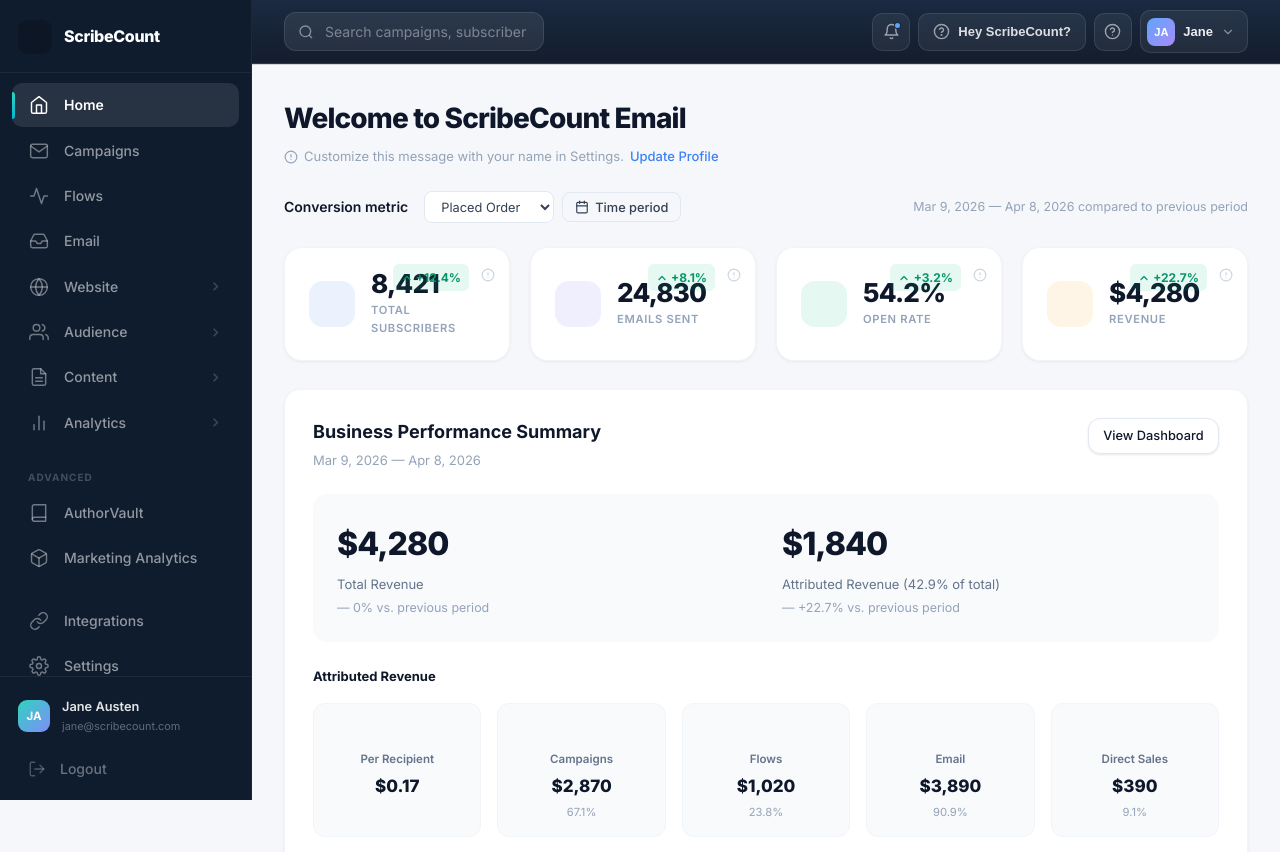
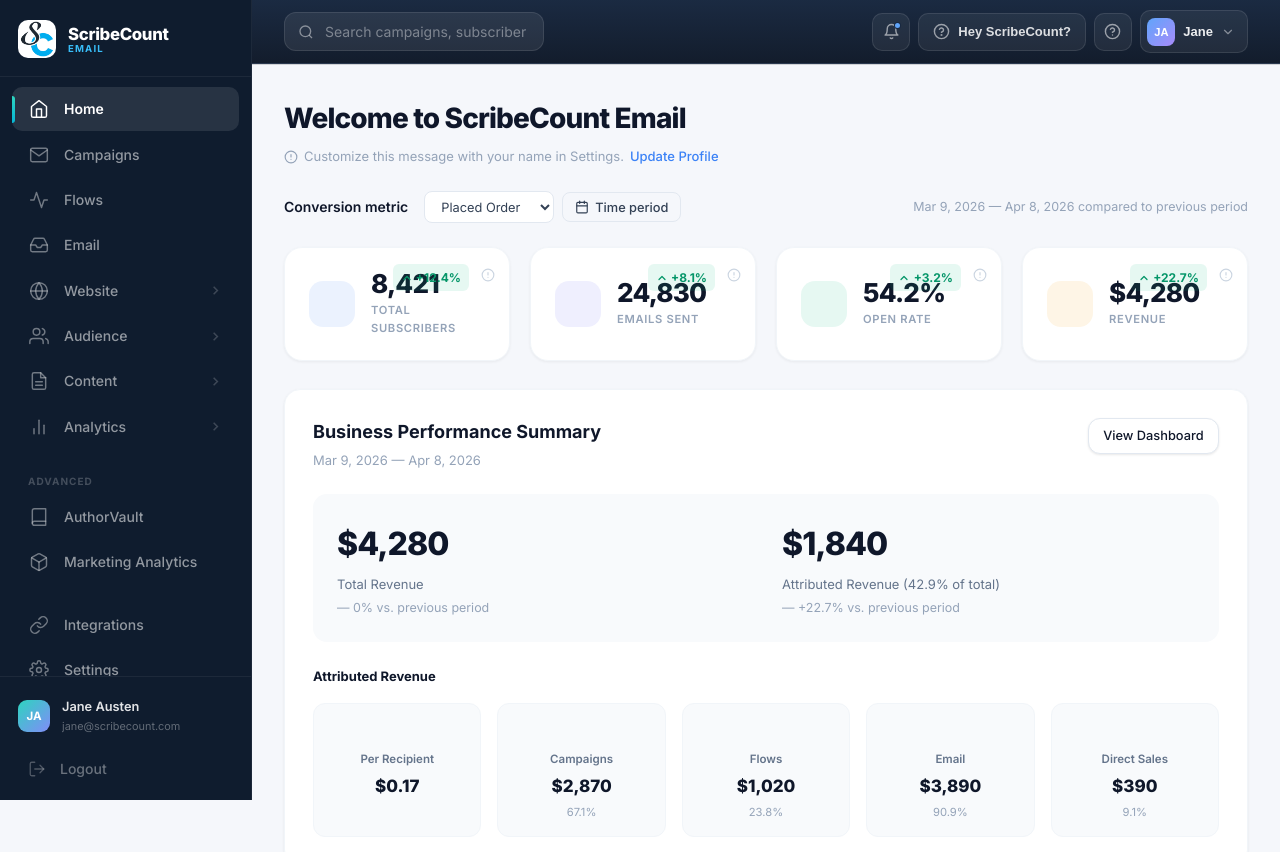
Before and after one commit to AzghanAhmad/SC-Email-Marketing, an Angular app in the folder frontend/: page /dashboard in a window 1280 px wide. Shown: the top 852 px of the page. Built offline with nearby package versions, Linux system fonts and the light colour scheme.

Commit message:
Logo Added

```diff
--- a/frontend/src/app/auth/login/login.component.ts
+++ b/frontend/src/app/auth/login/login.component.ts
@@ -14,13 +14,7 @@
         <div class="nav-inner">
           <a routerLink="/login" class="nav-logo">
             <span class="logo-mark">
-              <svg viewBox="0 0 36 36" fill="none">
-                <defs><linearGradient id="lg" x1="0%" y1="0%" x2="100%" y2="100%">
-                  <stop offset="0%" stop-color="#60a5fa"/><stop offset="50%" stop-color="#818cf8"/><stop offset="100%" stop-color="#a78bfa"/>
-                </linearGradient></defs>
-                <rect width="36" height="36" rx="10" fill="url(#lg)" opacity="0.2"/>
-                <path d="M10 12h16M10 17h10M10 22h13" stroke="url(#lg)" stroke-width="2.2" stroke-linecap="round"/>
-              </svg>
+              <img src="favicon_new.png" alt="ScribeCount" style="width:100%;height:100%;object-fit:contain;border-radius:8px;" />
             </span>
             <span class="logo-text">ScribeCount Email</span>
           </a>
--- a/frontend/src/app/auth/signup/signup.component.ts
+++ b/frontend/src/app/auth/signup/signup.component.ts
@@ -14,13 +14,7 @@
         <div class="nav-inner">
           <a routerLink="/login" class="nav-logo">
             <span class="logo-mark">
-              <svg viewBox="0 0 36 36" fill="none">
-                <defs><linearGradient id="lg" x1="0%" y1="0%" x2="100%" y2="100%">
-                  <stop offset="0%" stop-color="#60a5fa"/><stop offset="50%" stop-color="#818cf8"/><stop offset="100%" stop-color="#a78bfa"/>
-                </linearGradient></defs>
-                <rect width="36" height="36" rx="10" fill="url(#lg)" opacity="0.2"/>
-                <path d="M10 12h16M10 17h10M10 22h13" stroke="url(#lg)" stroke-width="2.2" stroke-linecap="round"/>
-              </svg>
+              <img src="favicon_new.png" alt="ScribeCount" style="width:100%;height:100%;object-fit:contain;border-radius:8px;" />
             </span>
             <span class="logo-text">ScribeCount Email</span>
           </a>
--- a/frontend/src/app/layout/sidebar/sidebar.component.ts
+++ b/frontend/src/app/layout/sidebar/sidebar.component.ts
@@ -27,19 +27,12 @@
       <!-- Logo -->
       <div class="sidebar-logo">
         <div class="logo-mark">
-          <svg viewBox="0 0 36 36" fill="none">
-            <defs>
-              <linearGradient id="slg" x1="0%" y1="0%" x2="100%" y2="100%">
-                <stop offset="0%" stop-color="#60a5fa"/>
-                <stop offset="50%" stop-color="#818cf8"/>
-                <stop offset="100%" stop-color="#a78bfa"/>
-              </linearGradient>
-            </defs>
-            <rect width="36" height="36" rx="10" fill="url(#slg)" opacity="0.2"/>
-            <path d="M10 12h16M10 17h10M10 22h13" stroke="url(#slg)" stroke-width="2.2" stroke-linecap="round"/>
-          </svg>
+          <img src="favicon_new.png" alt="ScribeCount" />
         </div>
-        <span class="logo-text">ScribeCount</span>
+        <div class="logo-text-group">
+          <span class="logo-text">ScribeCount</span>
+          <span class="logo-subtitle">EMAIL</span>
+        </div>
       </div>
 
       <!-- Nav -->
@@ -132,9 +125,11 @@
       border-bottom:1px solid rgba(255,255,255,0.06);
       min-height:68px;
     }
-    .logo-mark { width:34px; height:34px; flex-shrink:0; }
-    .logo-mark svg { width:100%; height:100%; }
-    .logo-text { font-size:1rem; font-weight:800; color:white; letter-spacing:-.02em; white-space:nowrap; }
+    .logo-mark { width:38px; height:38px; flex-shrink:0; background:#ffffff; border-radius:10px; display:flex; align-items:center; justify-content:center; overflow:hidden; }
+    .logo-mark img { width:100%; height:100%; object-fit:contain; border-radius:10px; }
+    .logo-text-group { display:flex; flex-direction:column; gap:0; }
+    .logo-text { font-size:1.05rem; font-weight:800; color:white; letter-spacing:-.02em; white-space:nowrap; line-height:1.2; }
+    .logo-subtitle { font-size:.6rem; font-weight:700; color:#38bdf8; letter-spacing:.12em; text-transform:uppercase; line-height:1; }
     .sidebar-nav {
       flex:1; padding:.625rem .75rem;
       display:flex; flex-direction:column; gap:.0625rem;
--- a/frontend/src/index.html
+++ b/frontend/src/index.html
@@ -5,7 +5,7 @@
   <title>ScribeCount Email</title>
   <base href="/">
   <meta name="viewport" content="width=device-width, initial-scale=1">
-  <link rel="icon" type="image/x-icon" href="favicon.ico">
+  <link rel="icon" type="image/png" href="favicon_new.png">
   <link rel="preconnect" href="https://fonts.googleapis.com">
   <link rel="preconnect" href="https://fonts.gstatic.com" crossorigin>
 </head>
```
Also changed, not shown: frontend/public/favicon.png (added), frontend/public/favicon_new.png (added).
